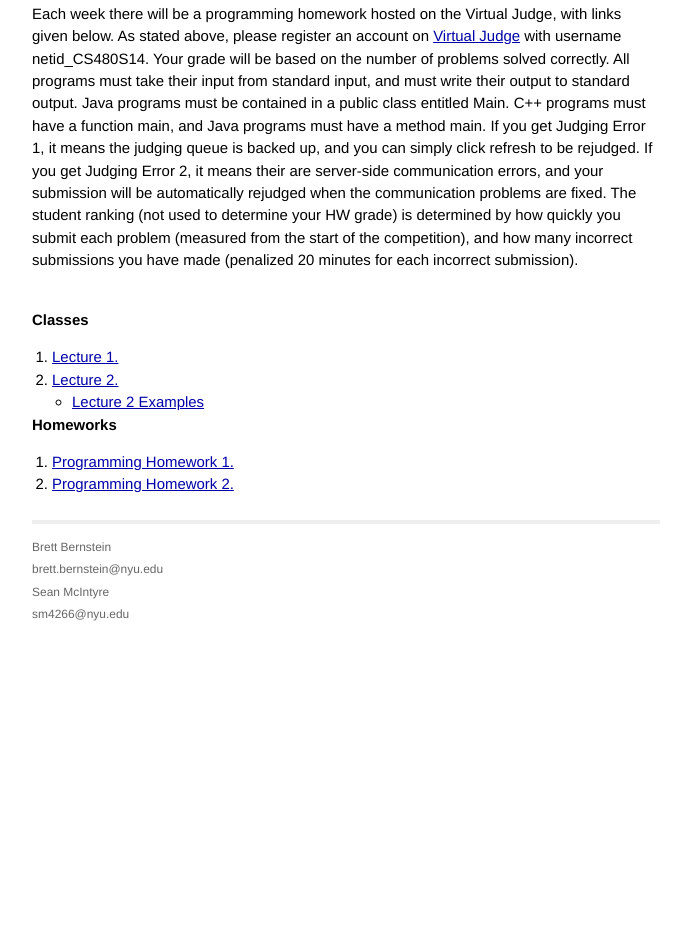
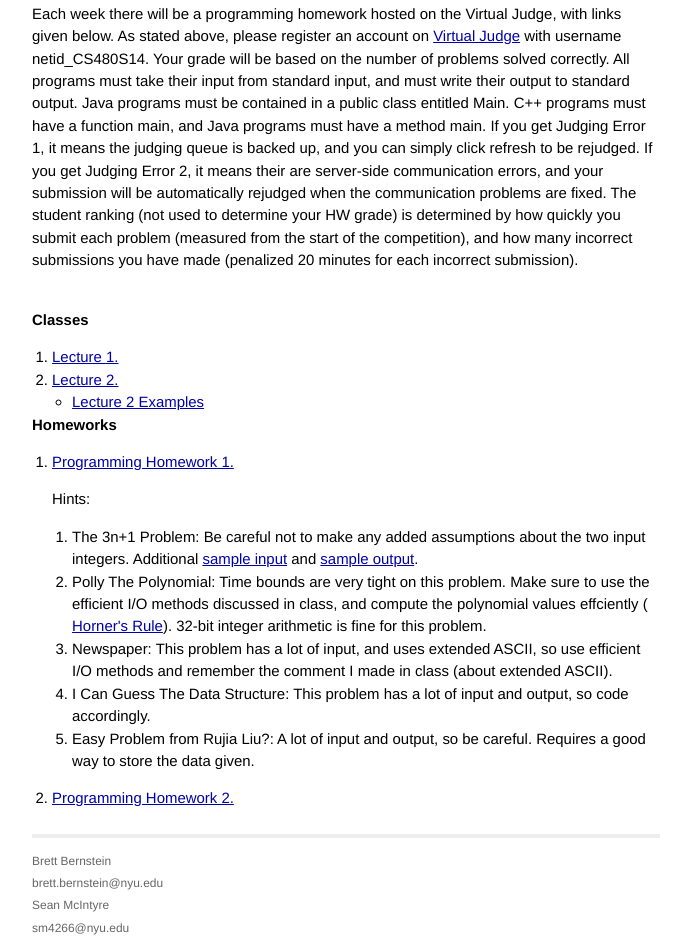
Before and after one commit to daack93/nyu-sp14-algo-prob-solving, a plain HTML site: page website/index.html in a window 1280 px wide. Shown: the part 1736-2687 px from the top of the page, without its empty margins (294-985 px from the left). Before the commit the page ends 2373 px from the top, so only its background shows below. Drawn offline with Linux system fonts and the light colour scheme.

Commit message:
Adds HW1 Hints

```diff
--- a/website/index.html
+++ b/website/index.html
@@ -132,9 +132,31 @@
   <h1>Homeworks</h1>
   <ol>
     <li> <a href="http://acm.hust.edu.cn/vjudge/contest/view.action?cid=39861#overview">Programming
-    Homework 1.</a> </li>
+    Homework 1.</a>
+      <p>Hints:
+      <ol>
+	<li>The 3n+1 Problem: Be careful not to make any added assumptions about the
+	  two input integers.
+	  Additional <a href="./ProgHW1/UVA00100Test2.in">sample
+	  input</a> and <a href="./ProgHW1/UVA00100Test2.out">sample output</a>.</li>
+	<li>Polly The Polynomial: Time bounds are very tight on this
+	problem.  Make sure to use the efficient I/O methods discussed
+	in class, and compute the polynomial values effciently
+	(<a href="http://rosettacode.org/wiki/Horner's_rule_for_polynomial_evaluation">
+	Horner's Rule</a>).  32-bit integer arithmetic is fine for
+	this problem. </li>
+	<li> Newspaper: This problem has a lot of input, and uses
+	extended ASCII, so use efficient I/O methods and remember the
+	comment I made in class (about extended ASCII). </li>
+	<li> I Can Guess The Data Structure: This problem has a lot of
+	input and output, so code accordingly. </li>
+	<li> Easy Problem from Rujia Liu?: A lot of input and output, so be
+	careful. Requires a good way to store the data given.</li>
+      </ol></p>
+    </li>
     <li> <a href="http://acm.hust.edu.cn/vjudge/contest/view.action?cid=40131#overview">Programming
-    Homework 2.</a> </li>
+    Homework 2.</a>
+    </li>
   </ol>
 </div>
 
```
Also changed, not shown: 2 other files.
